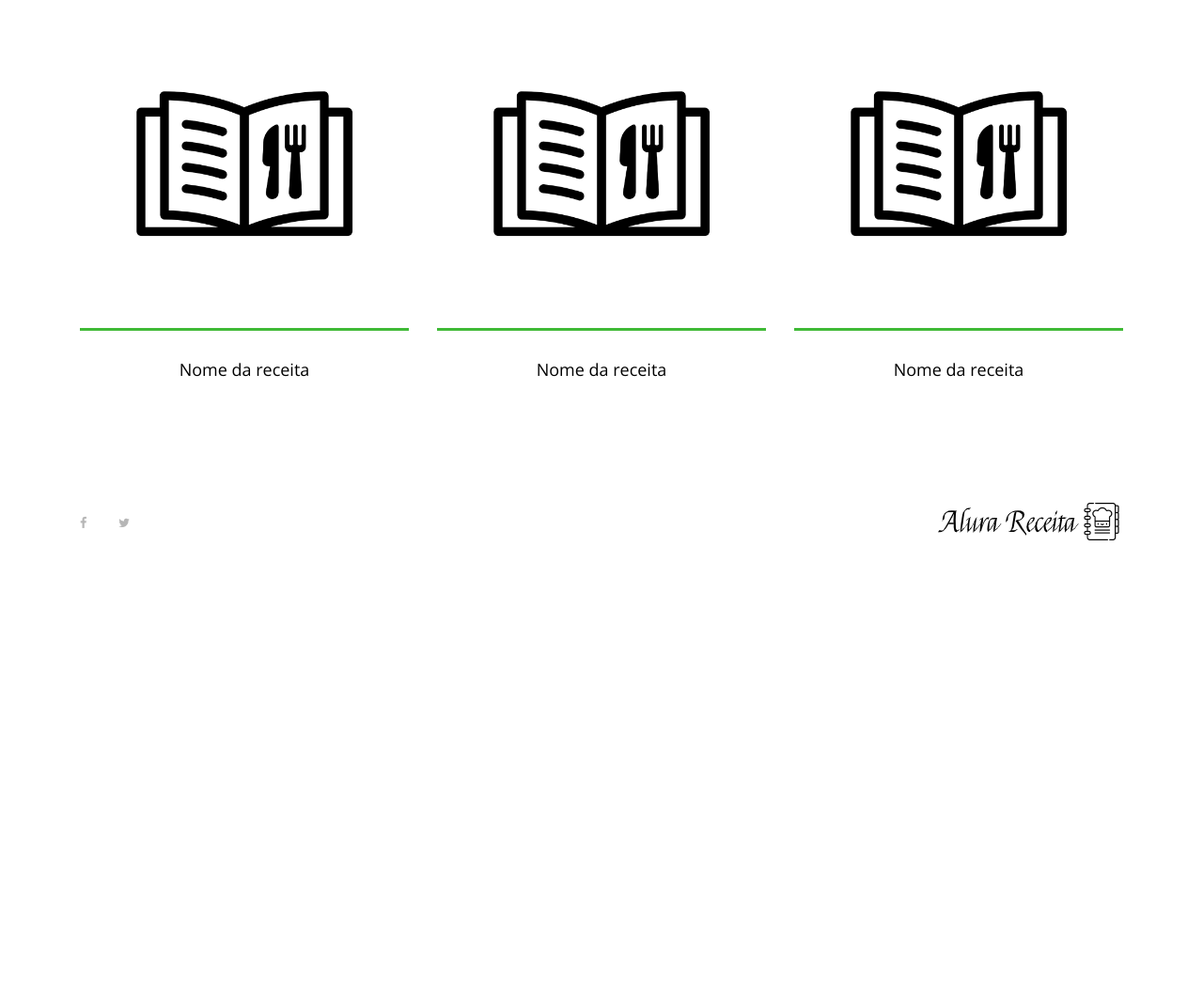
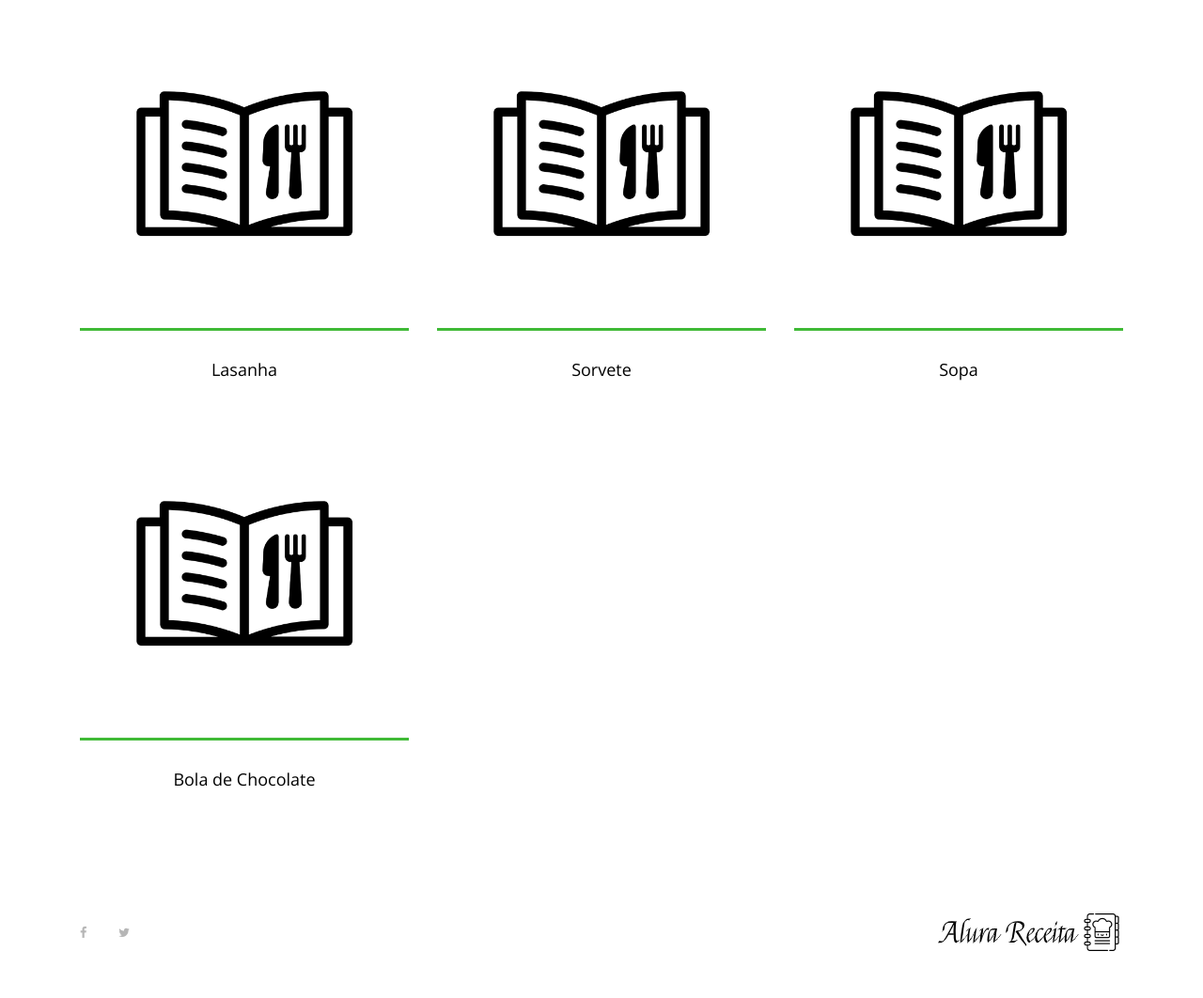
Before and after one commit to sirpantheon/django-backend, a Django app: page / in a window 1280 px wide. Shown: the part 196-1258 px from the top of the page at 94% size. Before the commit the page ends 771 px from the top, so only its background shows below. Run offline with Django 4.2, Linux system fonts and the light colour scheme; some libraries are stand-ins or nearby versions.

Commit message:
renderizar receitas

```diff
--- a/receitas/templates/index.html
+++ b/receitas/templates/index.html
@@ -36,41 +36,21 @@
 <section class="best-receipe-area">
   <div class="container">
     <div class="row">
+      {% for chave, nome_da_receita in nome_das_receitas.items  %}
       <!-- Single Best Receipe Area -->
       <div class="col-12 col-sm-6 col-lg-4">
         <div class="single-best-receipe-area mb-30">
           <img src="{% static 'img/bg-img/foto_receita.png'%}" alt="" />
           <div class="receipe-content">
             <a href="receita.html">
-              <h5>Nome da receita</h5>
+              <h5>{{nome_da_receita}}</h5>
             </a>
           </div>
         </div>
       </div>
 
-      <!-- Single Best Receipe Area -->
-      <div class="col-12 col-sm-6 col-lg-4">
-        <div class="single-best-receipe-area mb-30">
-          <img src="{% static 'img/bg-img/foto_receita.png'%}" alt="" />
-          <div class="receipe-content">
-            <a href="receita.html">
-              <h5>Nome da receita</h5>
-            </a>
-          </div>
-        </div>
-      </div>
+      {% endfor %}
 
-      <!-- Single Best Receipe Area -->
-      <div class="col-12 col-sm-6 col-lg-4">
-        <div class="single-best-receipe-area mb-30">
-          <img src="{% static 'img/bg-img/foto_receita.png'%}" alt="" />
-          <div class="receipe-content">
-            <a href="receita.html">
-              <h5>Nome da receita</h5>
-            </a>
-          </div>
-        </div>
-      </div>
     </div>
   </div>
 </section>
--- a/receitas/views.py
+++ b/receitas/views.py
@@ -1,7 +1,18 @@
 from django.shortcuts import render
 
+receitas = {
+    1:  'Lasanha',
+    2: 'Sorvete',
+    3: 'Sopa',
+    4: 'Bola de Chocolate'
+}
+
+dados ={
+    'nome_das_receitas' : receitas
+}
+
 def index(request):
-    return render(request, 'index.html')
+    return render(request, 'index.html',dados)
 
 
 def receita(request):
```
